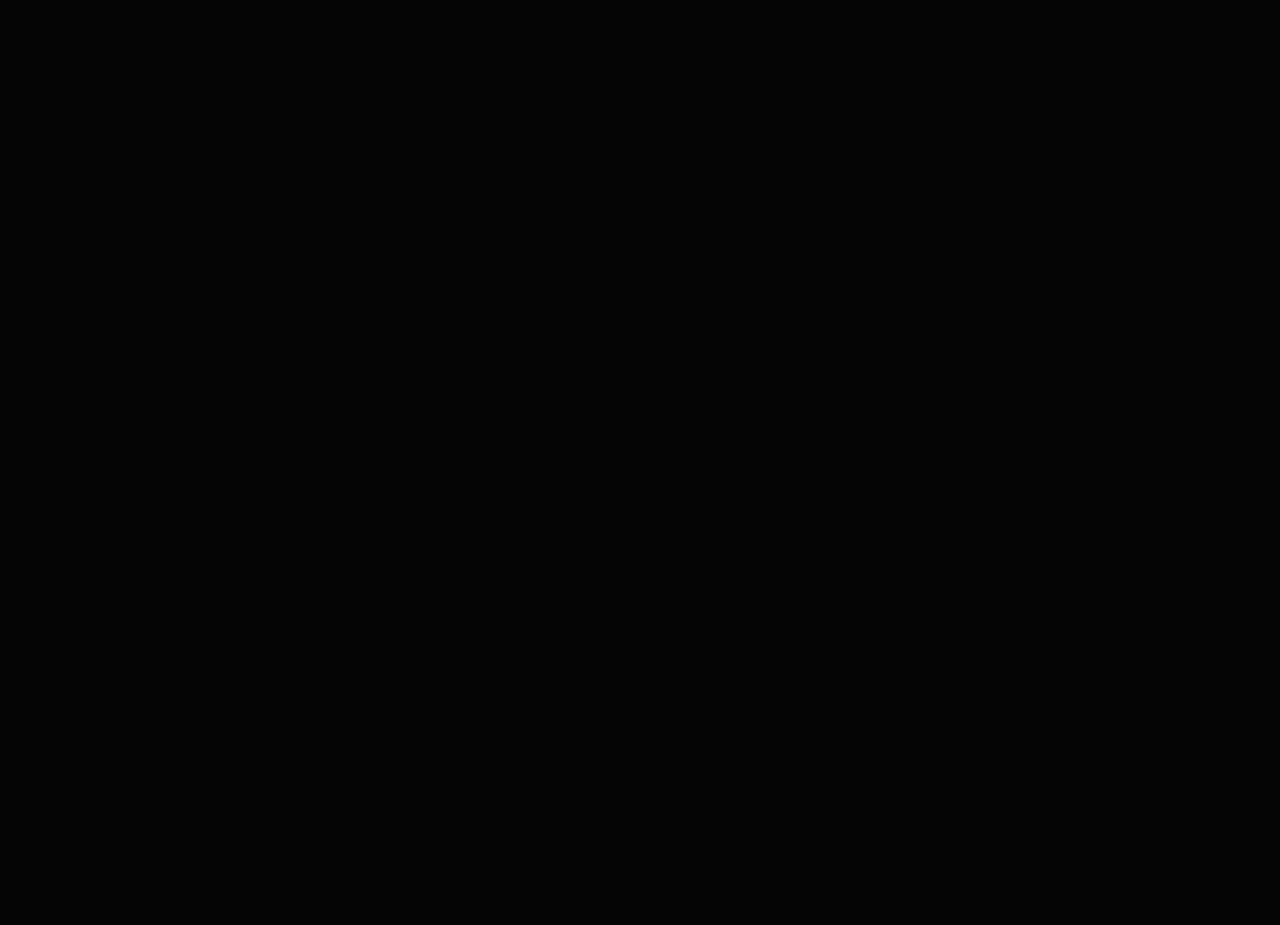
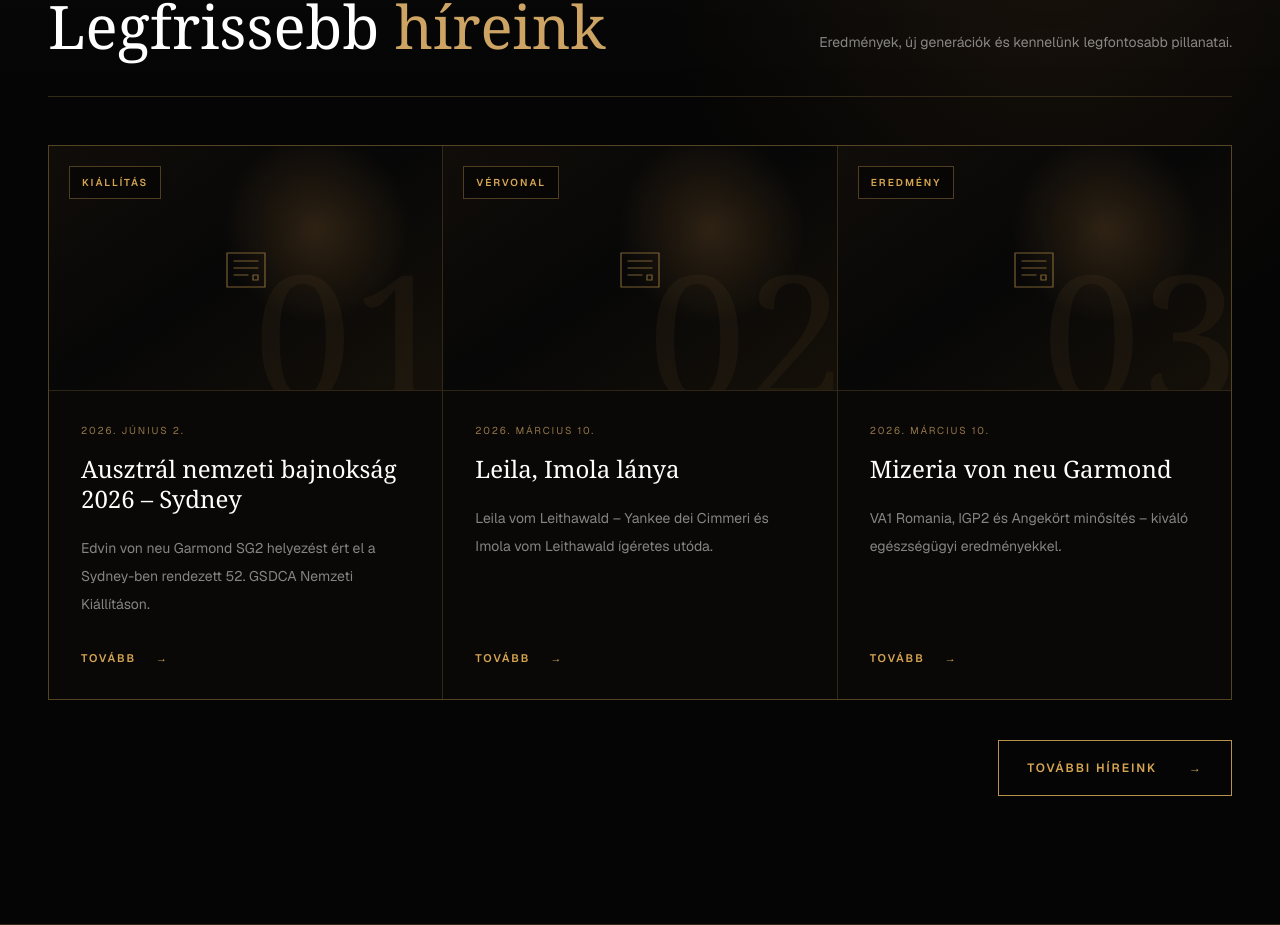
Before and after one commit to Szilaay/GarmondKennel, a Next.js app: page / in a window 1280 px wide. Shown: the part 1853-2778 px from the top of the page. Before the commit the page ends 1685 px from the top, so only its background shows below. Built offline with nearby package versions, Linux system fonts and the light colour scheme.

Commit message:
feat: add latest news section

```diff
--- a/src/app/page.tsx
+++ b/src/app/page.tsx
@@ -1,4 +1,5 @@
 import Image from "next/image";
+import { NewsSection } from "@/components/news-section";
 import { StickyHeader } from "@/components/sticky-header";
 
 export default function Home() {
@@ -162,6 +163,8 @@ export default function Home() {
           </div>
         </div>
       </section>
+
+      <NewsSection />
     </main>
   );
 }
--- /dev/null
+++ b/src/components/news-section.tsx
@@ -0,0 +1,123 @@
+const newsItems = [
+  {
+    number: "01",
+    category: "Kiállítás",
+    date: "2026. június 2.",
+    dateTime: "2026-06-02",
+    title: "Ausztrál nemzeti bajnokság 2026 – Sydney",
+    excerpt:
+      "Edvin von neu Garmond SG2 helyezést ért el a Sydney-ben rendezett 52. GSDCA Nemzeti Kiállításon.",
+    href: "https://www.garmondkennel.hu/hirek/100",
+  },
+  {
+    number: "02",
+    category: "Vérvonal",
+    date: "2026. március 10.",
+    dateTime: "2026-03-10",
+    title: "Leila, Imola lánya",
+    excerpt:
+      "Leila vom Leithawald – Yankee dei Cimmeri és Imola vom Leithawald ígéretes utóda.",
+    href: "https://www.garmondkennel.hu/hirek/99",
+  },
+  {
+    number: "03",
+    category: "Eredmény",
+    date: "2026. március 10.",
+    dateTime: "2026-03-10",
+    title: "Mizeria von neu Garmond",
+    excerpt:
+      "VA1 Romania, IGP2 és Angekört minősítés – kiváló egészségügyi eredményekkel.",
+    href: "https://www.garmondkennel.hu/hirek/98",
+  },
+];
+
+export function NewsSection() {
+  return (
+    <section
+      id="hírek"
+      className="relative scroll-mt-20 overflow-hidden border-b border-[#b9924d]/25 bg-[#050505]"
+    >
+      <div className="pointer-events-none absolute inset-0 bg-[radial-gradient(circle_at_82%_12%,rgba(173,112,46,0.1),transparent_27%),linear-gradient(180deg,rgba(255,255,255,0.018),transparent_24%)]" />
+
+      <div className="relative mx-auto max-w-[1480px] px-5 py-24 sm:px-8 lg:px-12 lg:py-32">
+        <div className="flex flex-col gap-8 border-b border-[#b9924d]/25 pb-10 sm:flex-row sm:items-end sm:justify-between">
+          <div>
+            <p className="mb-5 text-xs font-semibold tracking-[0.34em] text-[#d6a552] uppercase">
+              Aktualitások
+            </p>
+            <h2 className="font-serif text-4xl leading-none sm:text-5xl lg:text-6xl">
+              Legfrissebb <span className="text-[#cda464]">híreink</span>
+            </h2>
+          </div>
+          <p className="max-w-md text-sm leading-7 text-white/50 sm:text-right">
+            Eredmények, új generációk és kennelünk legfontosabb pillanatai.
+          </p>
+        </div>
+
+        <div className="mt-12 grid gap-px overflow-hidden border border-[#b9924d]/25 bg-[#b9924d]/25 lg:grid-cols-3">
+          {newsItems.map((item) => (
+            <article key={item.href} className="group flex flex-col bg-[#090807]">
+              <div className="relative aspect-[16/10] overflow-hidden border-b border-[#b9924d]/20 bg-[#0c0a08]">
+                <div className="absolute inset-0 bg-[radial-gradient(circle_at_68%_34%,rgba(199,139,67,0.2),transparent_30%),linear-gradient(145deg,#110d09_0%,#070707_48%,#151009_100%)] transition-transform duration-700 ease-out group-hover:scale-105 motion-reduce:transition-none" />
+                <div className="absolute -right-2 -bottom-8 font-serif text-[9rem] leading-none text-[#d6a552]/[0.055] sm:text-[11rem]">
+                  {item.number}
+                </div>
+                <div className="absolute top-5 left-5 border border-[#b9924d]/40 bg-black/35 px-3 py-2 text-[10px] font-semibold tracking-[0.2em] text-[#d6a552] uppercase backdrop-blur-sm">
+                  {item.category}
+                </div>
+                <svg
+                  aria-hidden="true"
+                  viewBox="0 0 64 64"
+                  className="absolute top-1/2 left-1/2 h-16 w-16 -translate-x-1/2 -translate-y-1/2 fill-none stroke-[#d6a552]/55 stroke-[1.2]"
+                  strokeLinecap="round"
+                  strokeLinejoin="round"
+                >
+                  <path d="M13 17h38v34H13zM20 25h24M20 32h24M20 39h14" />
+                  <path d="M39 39h5v5h-5z" />
+                </svg>
+              </div>
+
+              <div className="flex flex-1 flex-col p-6 sm:p-8">
+                <time
+                  dateTime={item.dateTime}
+                  className="text-[10px] tracking-[0.18em] text-[#cda464]/70 uppercase"
+                >
+                  {item.date}
+                </time>
+                <h3 className="mt-4 font-serif text-2xl leading-tight text-white transition-colors duration-300 group-hover:text-[#d6a552]">
+                  {item.title}
+                </h3>
+                <p className="mt-5 flex-1 text-sm leading-7 text-white/50">{item.excerpt}</p>
+                <a
+                  href={item.href}
+                  target="_blank"
+                  rel="noreferrer"
+                  className="mt-8 inline-flex items-center gap-5 self-start text-[11px] font-semibold tracking-[0.18em] text-[#d6a552] uppercase"
+                >
+                  Tovább
+                  <span
+                    aria-hidden="true"
+                    className="transition-transform duration-300 group-hover:translate-x-1"
+                  >
+                    →
+                  </span>
+                </a>
+              </div>
+            </article>
+          ))}
+        </div>
+
+        <div className="mt-10 flex justify-end">
+          <a
+            href="https://www.garmondkennel.hu/hirek"
+            target="_blank"
+            rel="noreferrer"
+            className="inline-flex h-14 items-center gap-8 border border-[#b9924d] px-7 text-xs font-semibold tracking-[0.16em] text-[#d6a552] uppercase transition-colors hover:bg-[#b9924d] hover:text-black"
+          >
+            További híreink <span aria-hidden="true">→</span>
+          </a>
+        </div>
+      </div>
+    </section>
+  );
+}
```
